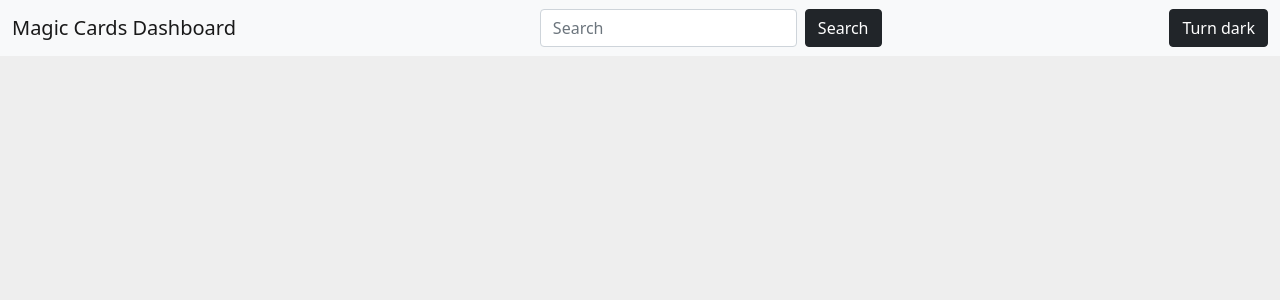
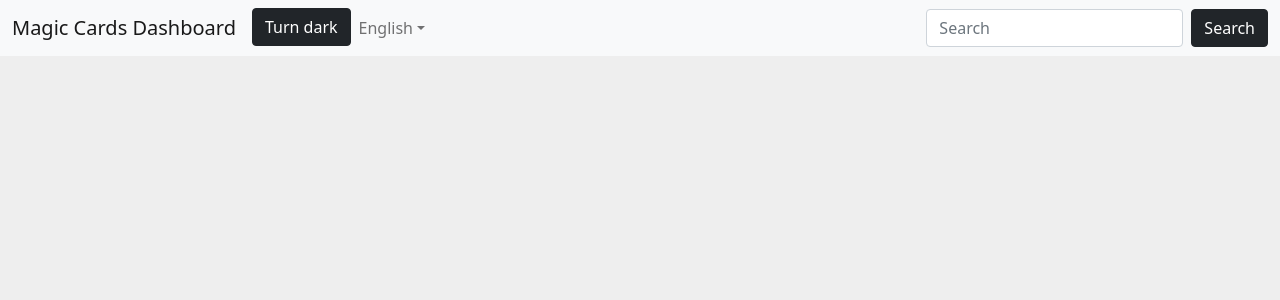
Before and after one commit to pulkitanand1/magic-cards-dashboard, a React (Create React App) app: page / in a window 1280 px wide. Shown: the top 300 px of the page. Built offline with nearby package versions, Linux system fonts and the light colour scheme.

Commit message:
Added context for language

```diff
--- a/package.json
+++ b/package.json
@@ -3,6 +3,7 @@
   "version": "0.1.0",
   "private": true,
   "dependencies": {
+    "@reduxjs/toolkit": "^1.8.1",
     "@testing-library/jest-dom": "^5.16.4",
     "@testing-library/react": "^13.1.1",
     "@testing-library/user-event": "^13.5.0",
@@ -10,10 +11,15 @@
     "@types/node": "^16.11.32",
     "@types/react": "^18.0.8",
     "@types/react-dom": "^18.0.3",
+    "@types/react-redux": "^7.1.24",
+    "axios": "^0.27.2",
     "bootstrap": "^5.1.3",
     "react": "^18.1.0",
     "react-dom": "^18.1.0",
+    "react-redux": "^8.0.1",
     "react-scripts": "5.0.1",
+    "redux": "^4.2.0",
+    "redux-thunk": "^2.4.1",
     "sass": "^1.51.0",
     "typescript": "^4.6.4",
     "web-vitals": "^2.1.4"
--- a/src/App.tsx
+++ b/src/App.tsx
@@ -2,32 +2,43 @@ import "./App.scss";
 import React, { useEffect, useState } from "react";
 import { ThemeContext, themes } from "./Contexts/ThemeContext";
 import SiteNavBar from "./components/SiteNavBar";
+import LanguageContext from "./Contexts/LanguageContext";
 
 function App() {
   const [isDarkTheme, setIsDarkTheme] = useState(false);
+  const [selectedLanguage, setSelectedLanguage] = useState("English");
 
-  const toggleTheme = () =>{
+  const currentTheme = isDarkTheme ? themes.dark : themes.light;
+
+  const toggleTheme = () => {
     setIsDarkTheme(!isDarkTheme);
   };
-  const currentTheme = isDarkTheme ? themes.dark : themes.light;
-
-  const contextValue = {
+  const themeContextValue = {
     isDark: isDarkTheme,
     theme: currentTheme,
-    toggleTheme : toggleTheme
-  }
+    toggleTheme: toggleTheme,
+  };
 
   useEffect(() => {
     const body = document.getElementsByTagName("body");
     body[0].style.background = currentTheme.background;
   }, [isDarkTheme]);
 
+  const handleLanguageSelection = (language: string) => {
+    setSelectedLanguage(language);
+  };
+
+  const languageContextValue = {
+    selectedLanguage: selectedLanguage,
+    changeSelectedLanguage: handleLanguageSelection,
+  };
 
   return (
-    <ThemeContext.Provider value={contextValue}>
-        <SiteNavBar/>
-    </ThemeContext.Provider>
-
+    <LanguageContext.Provider value={languageContextValue}>
+      <ThemeContext.Provider value={themeContextValue}>
+        <SiteNavBar />
+      </ThemeContext.Provider>
+    </LanguageContext.Provider>
   );
 }
 
--- /dev/null
+++ b/src/Contexts/LanguageContext.tsx
@@ -0,0 +1,11 @@
+import React from "react";
+
+const initialState = {
+    selectedLanguage : "English",
+    changeSelectedLanguage: (language: string) => { console.log(language);}
+};
+
+
+const LanguageContext = React.createContext(initialState);
+
+export default LanguageContext;
--- a/src/components/SiteNavBar.tsx
+++ b/src/components/SiteNavBar.tsx
@@ -1,24 +1,88 @@
 import { useContext } from "react";
+import LanguageContext from "../Contexts/LanguageContext";
 import { ThemeContext } from "../Contexts/ThemeContext";
 
 export default function SiteNavBar() {
-
   const themeContext = useContext(ThemeContext);
+  const {selectedLanguage, changeSelectedLanguage} = useContext(LanguageContext);
 
   const theme = themeContext.isDark ? "dark" : "light";
 
   // It should provide the ability to toggle.
   const toggleButtonTheme = themeContext.isDark ? "light" : "dark";
 
-  function handleToggleThemeButtonClick(){
+  function handleToggleThemeButtonClick() {
     themeContext.toggleTheme();
+  }
+
+  const languagesList = ["English", "French", "Chinese Simplified"];
+
+  function handleLanguageSelection(value: string) {
+    changeSelectedLanguage(value);
+  }
+
+  function handleSearchOperation(){
+    console.log();
   }
 
   return (
     <nav className={`navbar navbar-expand-lg navbar-${theme} bg-${theme}`}>
       <div className="container-fluid">
         <a className="navbar-brand">Magic Cards Dashboard</a>
-        <form className="d-flex">
+        <button
+          className="navbar-toggler"
+          type="button"
+          data-bs-toggle="collapse"
+          data-bs-target="#navbarSupportedContent"
+          aria-controls="navbarSupportedContent"
+          aria-expanded="false"
+          aria-label="Toggle navigation"
+        >
+          <span className="navbar-toggler-icon"></span>
+        </button>
+        <div className="collapse navbar-collapse" id="navbarSupportedContent">
+          <ul className="navbar-nav me-auto mb-2 mb-lg-0">
+          <li className="nav-item">
+              <button
+                className={`btn btn-outline btn-${toggleButtonTheme} border-${toggleButtonTheme}`}
+                onClick={handleToggleThemeButtonClick}
+              >
+                Turn {toggleButtonTheme}
+              </button>
+            </li>
+            <li className="nav-item dropdown">
+              <a
+                className="nav-link dropdown-toggle"
+                href="#"
+                id="navbarDropdown"
+                role="button"
+                data-bs-toggle="dropdown"
+                aria-expanded="false"
+              >
+                {selectedLanguage}
+              </a>
+              <ul className="dropdown-menu" aria-labelledby="navbarDropdown">
+                {languagesList.map((lang) => (
+                  <li
+                    key={lang}
+                    onClick={() => {
+                      handleLanguageSelection(lang);
+                    }}
+                    value={lang}
+                  >
+                    <span className="dropdown-item">{lang}</span>
+                  </li>
+                ))}
+              </ul>
+            </li>
+
+          </ul>
+        </div>
+
+        <form className="d-flex" onSubmit={(e) => {
+          e.preventDefault();
+          handleSearchOperation();
+        }}>
           <input
             className="form-control me-2"
             type="search"
@@ -29,9 +93,6 @@ export default function SiteNavBar() {
             Search
           </button>
         </form>
-        <button className={`btn btn-outline btn-${toggleButtonTheme} border-${toggleButtonTheme}`}
-            onClick={handleToggleThemeButtonClick}
-        >Turn {toggleButtonTheme}</button>
       </div>
     </nav>
   );
```
Also changed, not shown: 1 other file (tests, documents, lock files or other folders).
